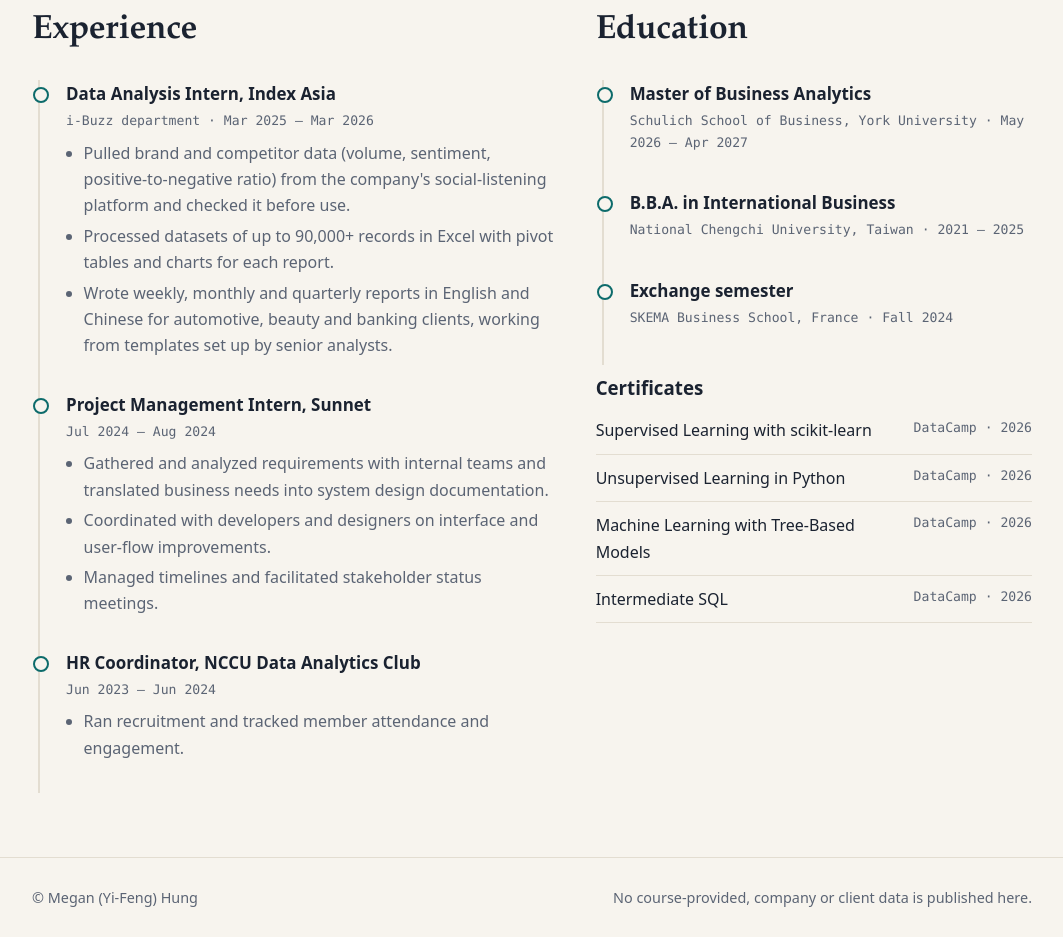
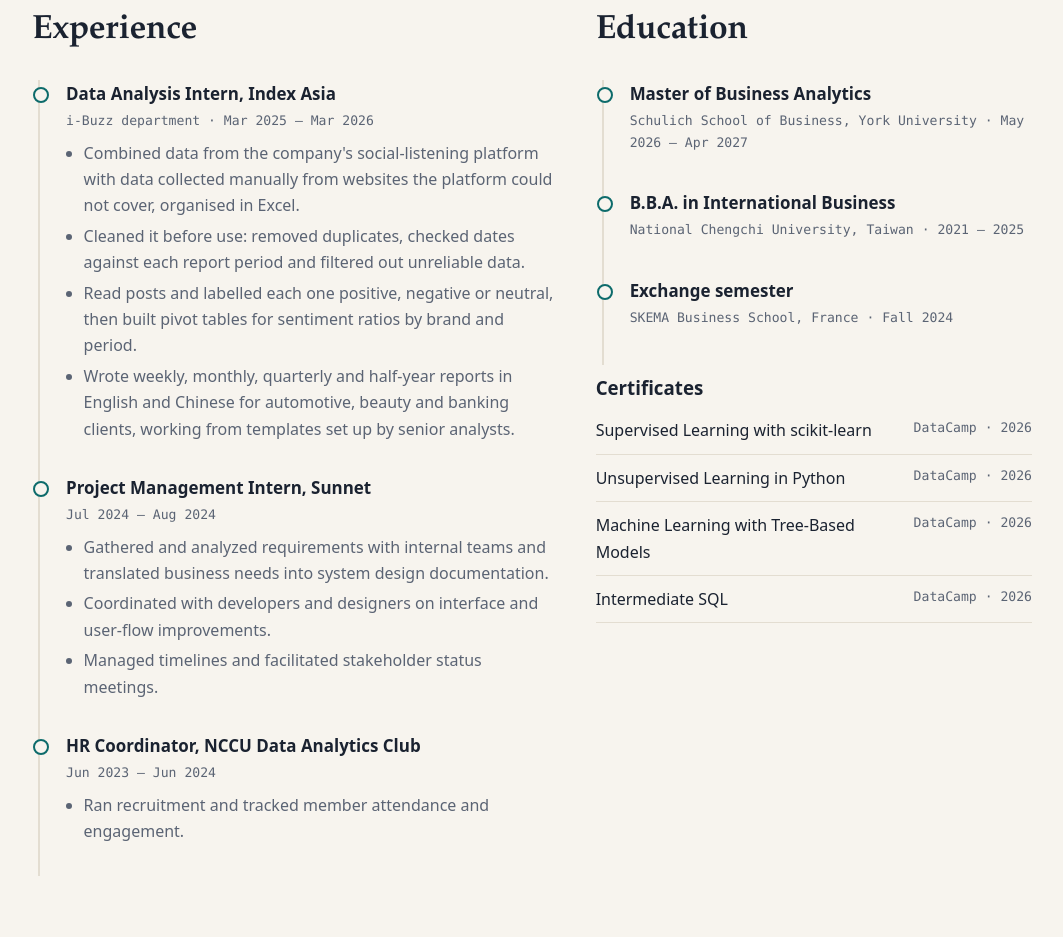
Before and after one commit to megan920107/portfolio, a plain HTML site: page index.html in a window 1280 px wide. Shown: the part 3231-4168 px from the top of the page, without its empty margins (108-1171 px from the left). Drawn offline with Linux system fonts and the light colour scheme.

Commit message:
Describe the Index Asia role in full
Adds manual data collection, de-duplication and date checks, and the
hand-labelled sentiment work.

Co-Authored-By: Claude Sonnet 5.5 <noreply@anthropic.com>

```diff
--- a/index.html
+++ b/index.html
@@ -301,9 +301,10 @@ bundle = 39 scones
             <h3>Data Analysis Intern, Index Asia</h3>
             <p class="when">i-Buzz department · Mar 2025 – Mar 2026</p>
             <ul>
-              <li>Pulled brand and competitor data (volume, sentiment, positive-to-negative ratio) from the company's social-listening platform and checked it before use.</li>
-              <li>Processed datasets of up to 90,000+ records in Excel with pivot tables and charts for each report.</li>
-              <li>Wrote weekly, monthly and quarterly reports in English and Chinese for automotive, beauty and banking clients, working from templates set up by senior analysts.</li>
+              <li>Combined data from the company's social-listening platform with data collected manually from websites the platform could not cover, organised in Excel.</li>
+              <li>Cleaned it before use: removed duplicates, checked dates against each report period and filtered out unreliable data.</li>
+              <li>Read posts and labelled each one positive, negative or neutral, then built pivot tables for sentiment ratios by brand and period.</li>
+              <li>Wrote weekly, monthly, quarterly and half-year reports in English and Chinese for automotive, beauty and banking clients, working from templates set up by senior analysts.</li>
             </ul>
           </div>
           <div class="item reveal">
```
Also changed, not shown: 1 other file.
